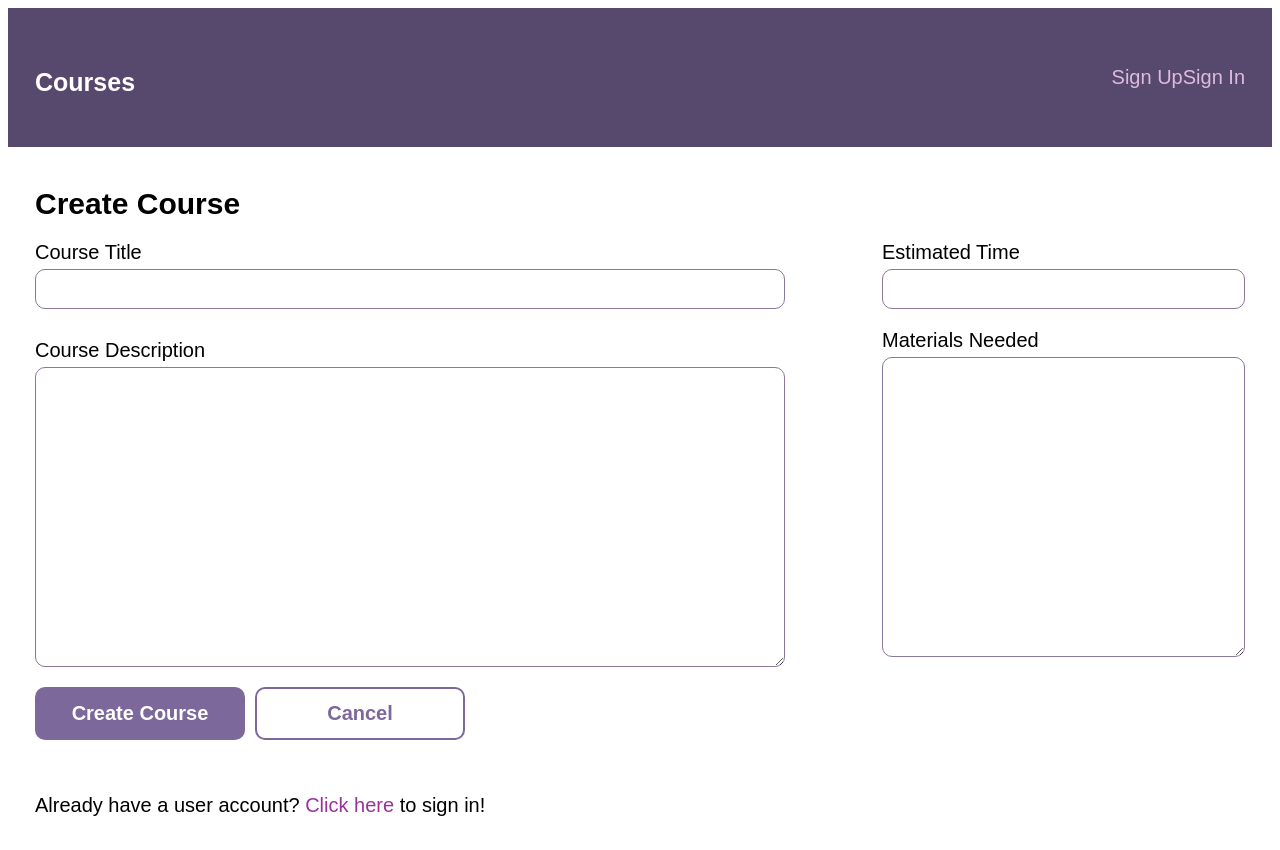
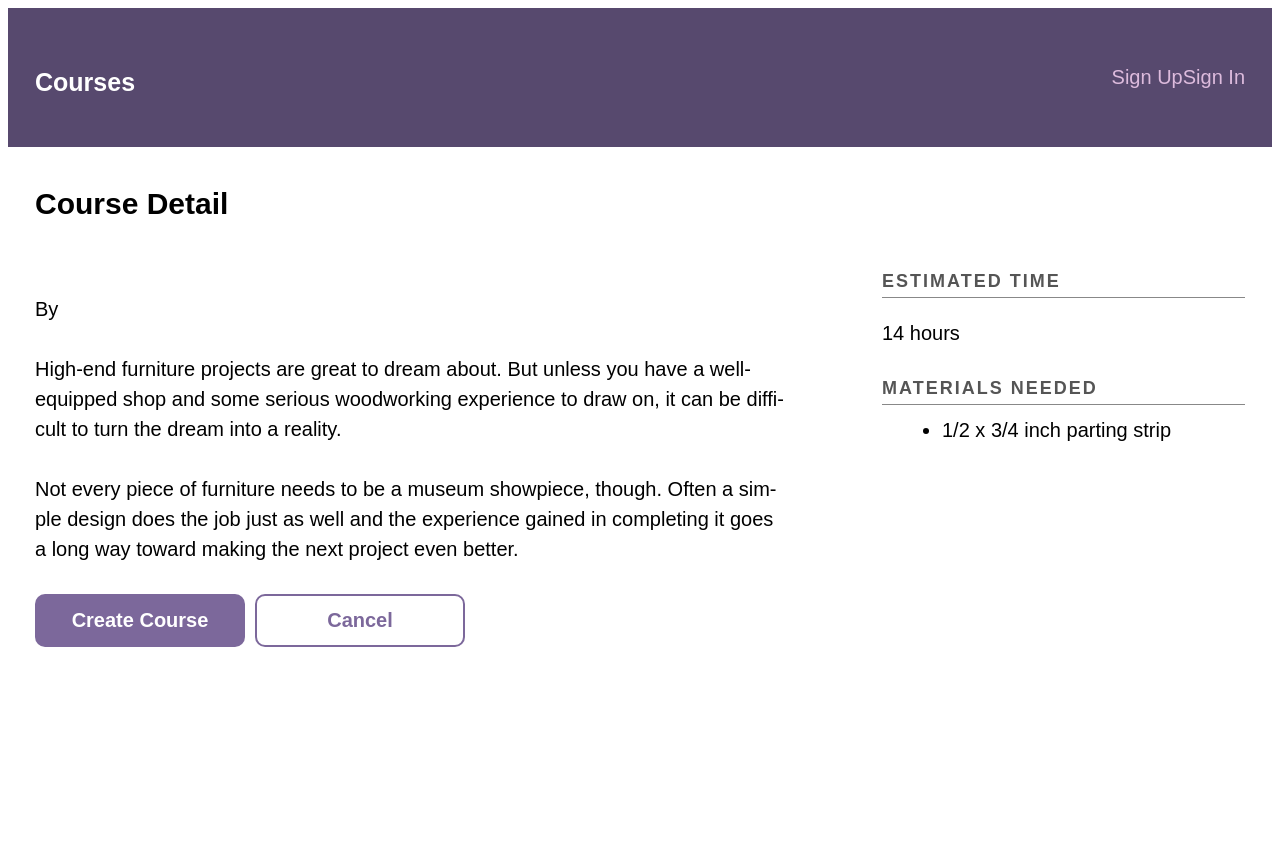
Before and after one commit to JazSanchez/FullstackApp2, a React (Create React App) app in the folder client/: page /courses/create in a window 1280 px wide. After the commit the page ends 800 px from the top, so only its background shows below. Built offline with nearby package versions, Linux system fonts and the light colour scheme.

Commit message:
courseDetail

```diff
--- a/client/src/App.js
+++ b/client/src/App.js
@@ -7,7 +7,6 @@ import Courses from "./components/Courses";
 import CourseDetail from "./components/CourseDetail";
 import Createcourse from "./components/Createcourse";
 import UpdateCourse from "./components/UpdateCourse";
-import Forbidden from "./components/Forbidden";
 import Header from "./components/Header";
 import UserSignIn from "./components/UserSignIn";
 import UserSignOut from "./components/UserSignOut";
@@ -15,6 +14,7 @@ import UserSignUp from "./components/UserSignUp";
 import withContext from './components/Context';
 import PrivateRoute from "./PrivateRoute";
 import Authenticated from "./Authenticated";
+import Error from "./components/Error";
 
 const HeaderWithContext = withContext(Header);
 const UserSignUpWithContext = withContext(UserSignUp);
@@ -31,7 +31,7 @@ function App() {
           <Routes>
             <Route element={<PrivateRoute /> }>
             <Route path="/authenticated" component={Authenticated} />
-            <Route path="/courses/create" element={<Createcourse />}/>
+            <Route path="/courses" element={<Createcourse />}/>
             <Route path="/courses/:id/update" element={<UpdateCourse />}/>
             </Route>
             <Route path="/" element= {<Courses />} />
@@ -39,7 +39,7 @@ function App() {
             <Route path='/signin' element={<UserSignInWithContext />} />
             <Route path='/signout' element={<UserSignOutWithContext />} />
             <Route path='/signup' element={<UserSignUpWithContext />} />
-            <Route path ='/forbidden' element={<Forbidden />} />
+            <Route path='/error' element={<Error />}/>
           </Routes>
           </div>
         </BrowserRouter>
--- a/client/src/components/Context.js
+++ b/client/src/components/Context.js
@@ -7,7 +7,8 @@ export class Provider extends Component {
 
   state = {
     authenticatedUser: null,
-    password: ''
+    password: '',
+    course: []
   };
 
 
--- a/client/src/components/CourseDetail.js
+++ b/client/src/components/CourseDetail.js
@@ -12,18 +12,16 @@ export default function CourseDetail() {
 
   const [course, setCourse] = useState("");
   const [title, setTitle] = useState('');
-  const [id, setId] = useState([]);
+  const [id, setId] = useState(2);
   const [description, setDescription] = useState("");
   const [estimatedTime, setEstimatedTime] = useState('');
-  const [material, setMAterialsNeeded] = useState("");
+  const [materialsNeeded, setMAterialsNeeded] = useState("");
   const [errors, setErrors]= useState ([]);
+
 
  const change = (event) => {
    const value = event.target.value;
    switch (event.target.name){
-  case "course":
-    setCourse(value);
-    break;
   case "title":
     setTitle(value);
     break;
@@ -36,7 +34,7 @@ export default function CourseDetail() {
     case "estimatedTime":
       setEstimatedTime(value);
       break;
-    case "material":
+    case "materialsNeeded":
       setMAterialsNeeded(value);
       break;
     default:
@@ -46,11 +44,21 @@ export default function CourseDetail() {
 
 
   const submit = () =>{
+    const emailAddress = authUser.emailAddress
+    const password = authUser.password
+    const userId = authUser.id
+
     const details = {
       course,
       title,
-      id
+      description,
+      estimatedTime,
+      materialsNeeded,
+      userId
     }
+
+    console.log(details)
+
 
 
     context.data
@@ -60,7 +68,7 @@ export default function CourseDetail() {
           setErrors({ errors });
         } else {
           // history("/");
-          console.log("course created");
+          console.log("course detail");
         }
       })
       .catch((err) => {
@@ -95,21 +103,24 @@ export default function CourseDetail() {
     <main>
       <div className="action--bar">
         <div className="wrap">
-        <React.Fragment>
-                    <Link className="button" to={`/courses/${id}/update`}>Update Course</Link>
-                    <button className="button" to="/">Delete Course</button>
-                    <Link className="button button-secondary" to="/">Return to List</Link>
-                    </React.Fragment>
+
 
         </div>
       </div>
       <div className="wrap">
         <h2>Course Detail</h2>
+        <Form
+          cancel={cancel}
+          errors={errors}
+          submit={submit}
+          submitButtonText="Create Course"
+          elements={() => (
+            <React.Fragment>
               <div className="main--flex">
                 <div>
-                  <label htmlFor="title">Course </label>
-                  <h4 className="course--name">Build a Basic Bookcase</h4>
-                  <p>By </p>
+                  <label htmlFor="title">{course.title}</label>
+                  <h4 className="course--name"></h4>
+                  <p>By {course.firstName} {course.lastName}</p>
                   <p>
                     High-end furniture projects are great to dream about. But
                     unless you have a well-equipped shop and some serious
@@ -134,6 +145,10 @@ export default function CourseDetail() {
                   </ul>
                 </div>
               </div>
+            </React.Fragment>
+          )}
+        />
+
       </div>
     </main>
   );
--- a/client/src/components/Courses.js
+++ b/client/src/components/Courses.js
@@ -29,7 +29,7 @@ function Courses() {
                 <h2 className="course--label">Course</h2>
                 <h3 className="course--title">{course.title}</h3>
                 </Link>))}
-            <Link className="course--module course--add--module" to="courses/create">
+            <Link className="course--module course--add--module" to="/courses">
                 <span className="course--add--title">
                     <svg version="1.1" xmlns="http://www.w3.org/2000/svg" x="0px" y="0px"
                     viewBox="0 0 13 13" className="add"><polygon points="7,6 7,0 6,0 6,6 0,6 0,7 6,7 6,13 7,13 7,7 13,7 13,6 "></polygon></svg>
--- a/client/src/components/Createcourse.js
+++ b/client/src/components/Createcourse.js
@@ -12,11 +12,12 @@ function Createcourse() {
   console.log(authUser);
 
 
-  const [course, setCourse] = useState("");
+  const [course, setCourse] = useState('');
   const [title, setTitle] = useState("");
   const [description, setDescription] = useState("");
-  const [estimatatedTime, setEstimatedTime] = useState("");
+  const [estimatedTime, setEstimatedTime] = useState("");
   const [materialsNeeded, setMAterialsNeeded] = useState("");
+  const [userId, setUserId] = useState(authUser)
   const [errors, setErrors] = useState([]);
 
 const change = (e) =>{
@@ -33,46 +34,60 @@ const change = (e) =>{
       break;
       case "materialsNeeded":
         setMAterialsNeeded(value);
+      case "userId":
+      setUserId(value);
         break;
     default:
       return;
   }
+
 }
 
 
 
-  const submit = (e) => {
+
+  const submit = () => {
    const emailAddress = authUser.emailAddress
    const password = authUser.password
+   const userId = authUser.id
 
+   console.log(authUser)
     // const course = {
-    //   title: e.target[0].value,
+    //   title: event.target[0].value,
     //   description: e.target[1].value,
     //   estimatedTime: e.target[2].value,
     //   materialsNeeded: e.target[3].value,
     //     userId: ''
     // };
+   const course = {
+     title,
+     description,
+     estimatedTime,
+     materialsNeeded,
+     userId
+   }
 
     context.data
-      .createCourse(emailAddress, password, course)
+      .getCourse(course, emailAddress, password)
       .then((errors) => {
         if (errors.length) {
           setErrors({ errors });
         } else {
-          history("/");
+          history("/courses");
         console.log('course created')
         }
       })
       .catch((err) => {
         console.log(err);
-        // history("/error");
+        history("/error");
       });
   };
 
   const cancel = () => {
-       history('/');
+       history('/courses');
 
   };
+
 
 
   return (
@@ -100,7 +115,7 @@ const change = (e) =>{
               id="estimatedTime"
               name="estimatedTime"
               type="text"
-              value={estimatatedTime}
+              value={estimatedTime}
               onChange={change}
             />
             <label htmlFor="Materials Needed">Materials Needed</label>
@@ -116,9 +131,6 @@ const change = (e) =>{
           </React.Fragment>
         )}
       />
-      <p>
-      Already have a user account? <Link to="/signin">Click here</Link> to sign in!
-      </p>
     </div>
     </main>
   );
--- a/client/src/components/Data.js
+++ b/client/src/components/Data.js
@@ -52,7 +52,7 @@ export default class Data {
 
 
   async getCourses(id) {
-    const response = await this.api(`/courses`, 'GET', null );
+    const response = await this.api(`/courses`, 'GET', null, id );
     if (response.status === 200) {
       return response.json().then(data => data);
     }
@@ -66,7 +66,7 @@ export default class Data {
 
 
   async createCourse(course, emailAddress, password) {
-    const response = await this.api(`/courses/create`, 'POST', true, course, {emailAddress, password} );
+    const response = await this.api(`/courses`, 'POST', course, true, {emailAddress, password} );
     if (response.status === 201) {
       return response.json().then(data => data);
     }
--- /dev/null
+++ b/client/src/components/Error.js
@@ -0,0 +1,14 @@
+import React from 'react';
+
+function Error() {
+    return(
+        <main>
+        <div className="wrap">
+            <h2>Error</h2>
+            <p>Sorry! We just encountered an unexpected error.</p>
+        </div>
+    </main>
+    )
+}
+
+export default Error;
--- a/client/src/components/Forbidden.js
+++ /dev/null
@@ -1,14 +0,0 @@
-import React from 'react';
-
-function Forbidden() {
-    return(
-        <main>
-            <div class="wrap">
-                <h2>Forbidden</h2>
-                <p>Oh oh! You can't access this page.</p>
-            </div>
-        </main>
-    )
-}
-
-export default Forbidden;
```
Also changed, not shown: client/src/components/UpdateCourse.js (+0 -17 lines).
